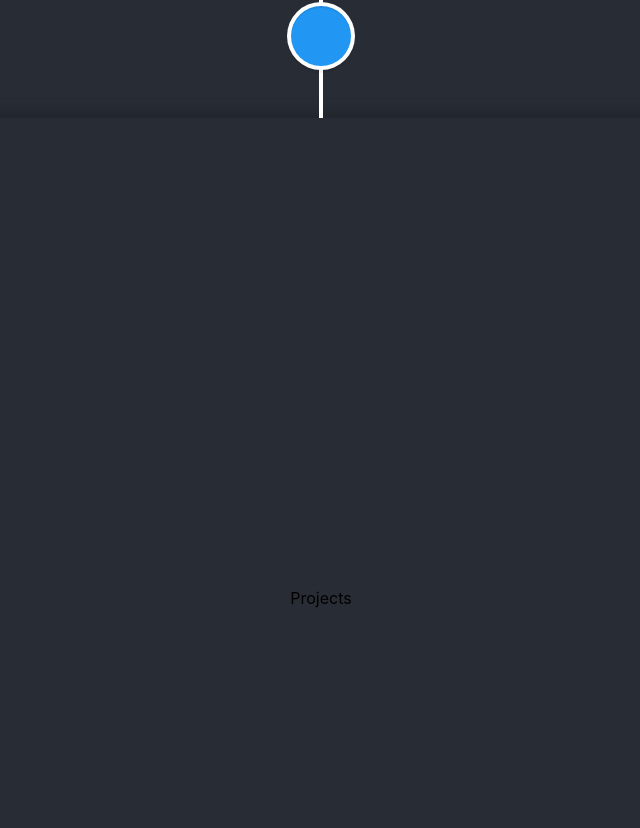
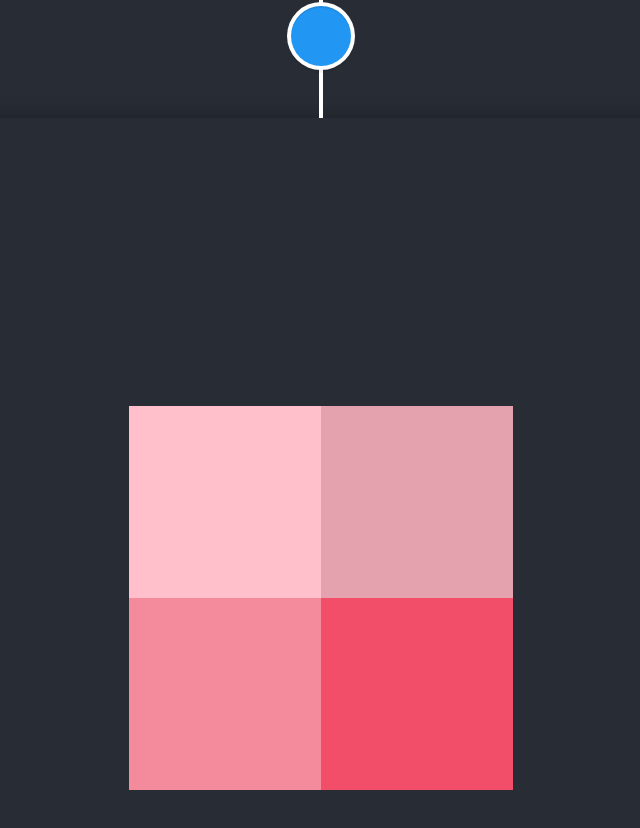
Before and after one commit to MadisonEvans94/portfolio, a React (Create React App) app: page / in a window 1280 px wide. Shown: the part 2202-3030 px from the top of the page, without its empty margins (319-959 px from the left). Built offline with nearby package versions, Linux system fonts and the light colour scheme.

Commit message:
style changes

```diff
--- /dev/null
+++ b/src/components/ProjectItem/ProjectItem.css
@@ -0,0 +1,5 @@
+.project-item {
+	width: 400px;
+	height: 400px;
+	background-color: rgb(42, 42, 42);
+}
--- /dev/null
+++ b/src/components/ProjectItemGrid/ProjectItemGrid.css
@@ -0,0 +1,32 @@
+.parent {
+	display: grid;
+	grid-template-columns: repeat(2, 1fr);
+	grid-template-rows: repeat(2, 1fr);
+	grid-column-gap: 0px;
+	grid-row-gap: 0px;
+}
+
+.div1 {
+	grid-area: 1 / 1 / 2 / 2;
+	width: 12rem;
+	height: 12rem;
+	background-color: pink;
+}
+.div2 {
+	grid-area: 1 / 2 / 2 / 3;
+	width: 12rem;
+	height: 12rem;
+	background-color: rgb(227, 162, 173);
+}
+.div3 {
+	grid-area: 2 / 1 / 3 / 2;
+	width: 12rem;
+	height: 12rem;
+	background-color: rgb(243, 139, 156);
+}
+.div4 {
+	grid-area: 2 / 2 / 3 / 3;
+	width: 12rem;
+	height: 12rem;
+	background-color: rgb(242, 78, 106);
+}
--- /dev/null
+++ b/src/components/ProjectItemGrid/ProjectItemGrid.jsx
@@ -0,0 +1,14 @@
+import React from "react";
+import "./ProjectItemGrid.css";
+const ProjectItemGrid = () => {
+	return (
+		<div className="parent">
+			<div className="div1"></div>
+			<div className="div2"></div>
+			<div className="div3"></div>
+			<div className="div4"></div>
+		</div>
+	);
+};
+
+export default ProjectItemGrid;
--- a/src/pages/Projects/Projects.jsx
+++ b/src/pages/Projects/Projects.jsx
@@ -1,7 +1,11 @@
-import React from "react";
+import ProjectItemGrid from "../../components/ProjectItemGrid/ProjectItemGrid";
 
 const Projects = () => {
-	return <div className="page-container">Projects</div>;
+	return (
+		<div className="page-container">
+			<ProjectItemGrid />
+		</div>
+	);
 };
 
 export default Projects;
```
Also changed, not shown: src/components/ProjectItem/ProjectItem.jsx (added, +11 -0 lines).
